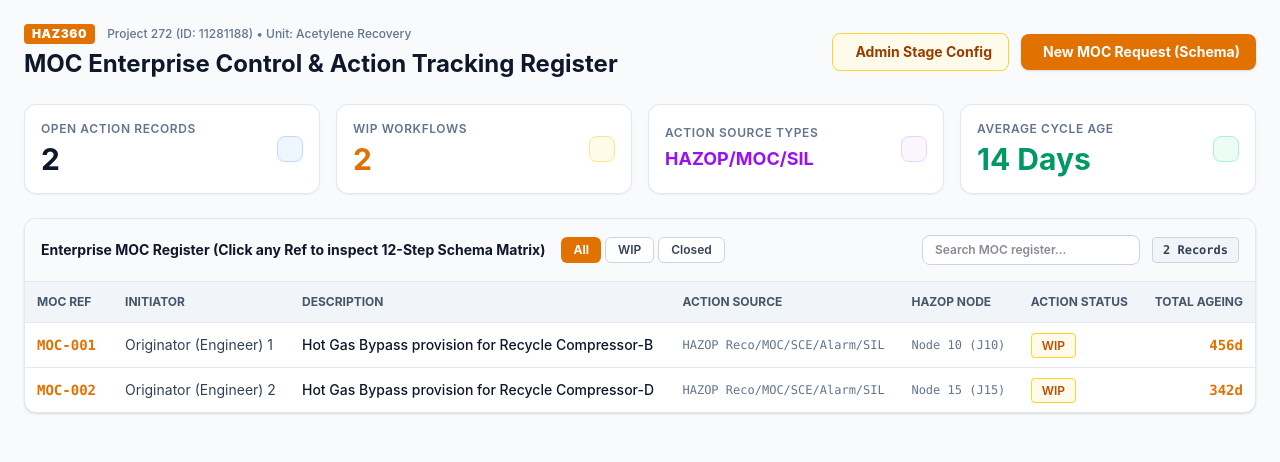
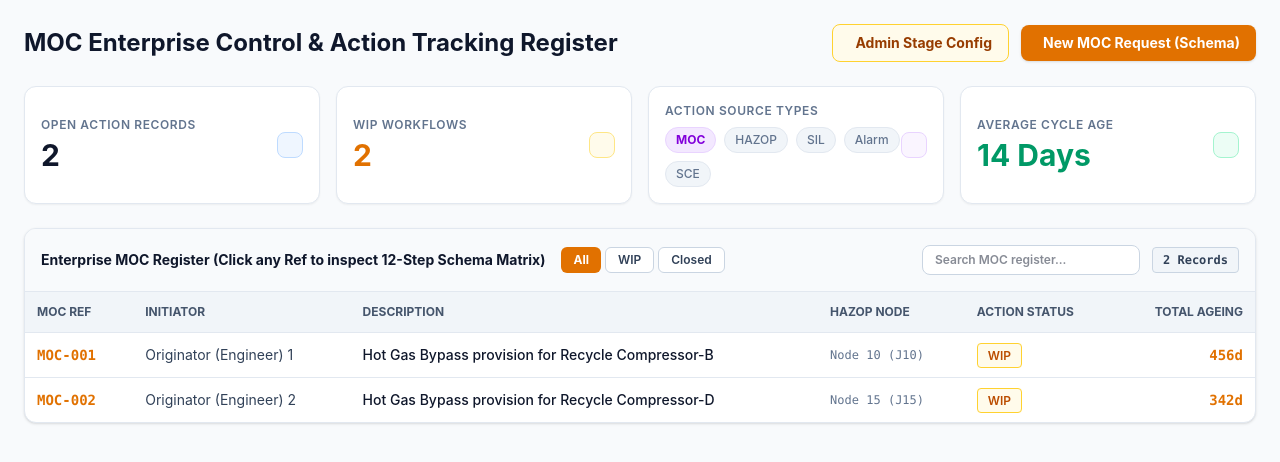
Before and after one commit to roger64s/moc-workflow-demo, a Next.js app: page /dashboard in a window 1280 px wide. Shown: the top 462 px of the page. Built offline with nearby package versions, Linux system fonts and the light colour scheme; no server answers; the database is empty.

Commit message:
Polish dashboard demo layout

```diff
--- a/src/app/dashboard/page.tsx
+++ b/src/app/dashboard/page.tsx
@@ -362,10 +362,6 @@ export default function DashboardPage() {
 
       <div className="flex justify-between items-center mb-6">
         <div>
-          <div className="flex items-center space-x-3 mb-1">
-            <span className="bg-amber-600 text-white font-black px-2 py-0.5 rounded text-xs tracking-wider">HAZ360</span>
-            <span className="text-slate-500 text-xs font-medium">Project 272 (ID: 11281188) • Unit: Acetylene Recovery</span>
-          </div>
           <h1 className="text-2xl font-bold text-slate-900">MOC Enterprise Control & Action Tracking Register</h1>
         </div>
         <div className="space-x-3 flex items-center">
@@ -403,7 +399,13 @@ export default function DashboardPage() {
         <div className="bg-white p-4 rounded-xl border border-slate-200 shadow-xs flex items-center justify-between">
           <div>
             <p className="text-xs font-semibold text-slate-500 uppercase tracking-wider">Action Source Types</p>
-            <p className="text-lg font-bold text-purple-600 mt-1">HAZOP/MOC/SIL</p>
+            <div className="mt-2 flex flex-wrap gap-2">
+              <span className="rounded-full bg-purple-100 text-purple-700 border border-purple-200 px-2.5 py-1 text-xs font-bold">MOC</span>
+              <span className="rounded-full bg-slate-100 text-slate-500 border border-slate-200 px-2.5 py-1 text-xs font-medium">HAZOP</span>
+              <span className="rounded-full bg-slate-100 text-slate-500 border border-slate-200 px-2.5 py-1 text-xs font-medium">SIL</span>
+              <span className="rounded-full bg-slate-100 text-slate-500 border border-slate-200 px-2.5 py-1 text-xs font-medium">Alarm</span>
+              <span className="rounded-full bg-slate-100 text-slate-500 border border-slate-200 px-2.5 py-1 text-xs font-medium">SCE</span>
+            </div>
           </div>
           <div className="bg-purple-50 text-purple-600 p-3 rounded-lg border border-purple-200"><i className="fa-solid fa-shield-heart text-lg"></i></div>
         </div>
@@ -450,7 +452,6 @@ export default function DashboardPage() {
                 <th className="p-3">MOC Ref</th>
                 <th className="p-3">Initiator</th>
                 <th className="p-3">Description</th>
-                <th className="p-3">Action Source</th>
                 <th className="p-3">HAZOP Node</th>
                 <th className="p-3">Action Status</th>
                 <th className="p-3 text-right">Total Ageing</th>
@@ -471,7 +472,6 @@ export default function DashboardPage() {
                     </td>
                     <td className="p-3 text-slate-700">{moc.initiatorId}</td>
                     <td className="p-3 font-medium text-slate-900">{moc.title}</td>
-                    <td className="p-3 text-slate-500 text-xs font-mono">{moc.actionSource}</td>
                     <td className="p-3 font-mono text-xs text-slate-500">{moc.node}</td>
                     <td className="p-3">
                       <span className={`px-2.5 py-1 rounded text-xs font-semibold border ${
```
